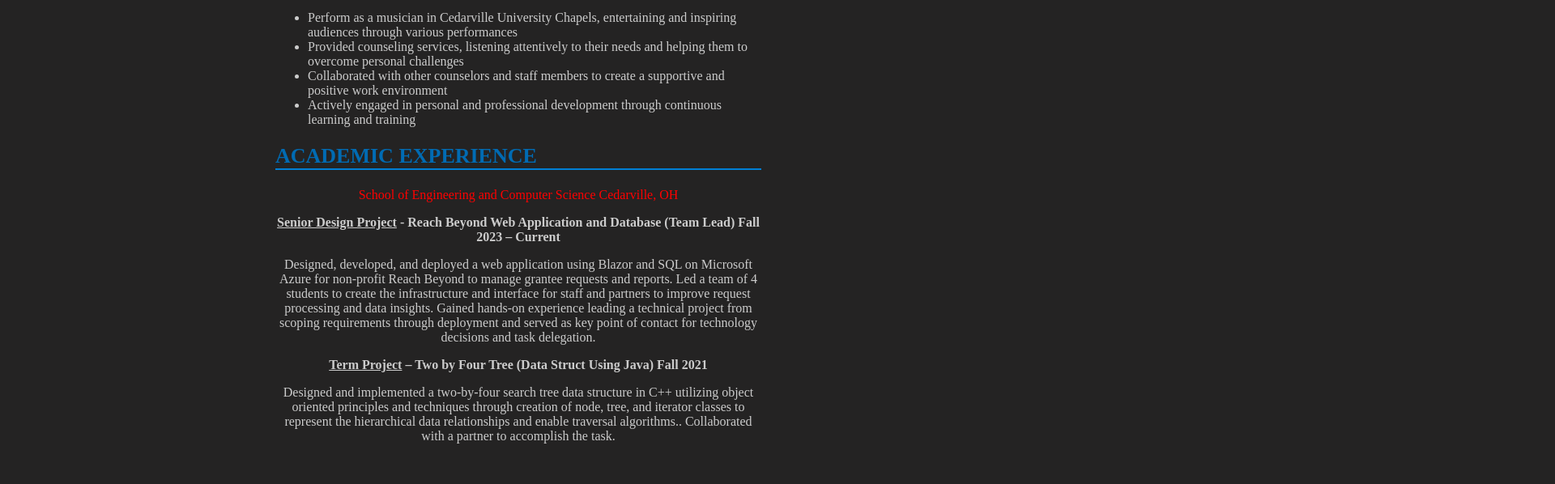
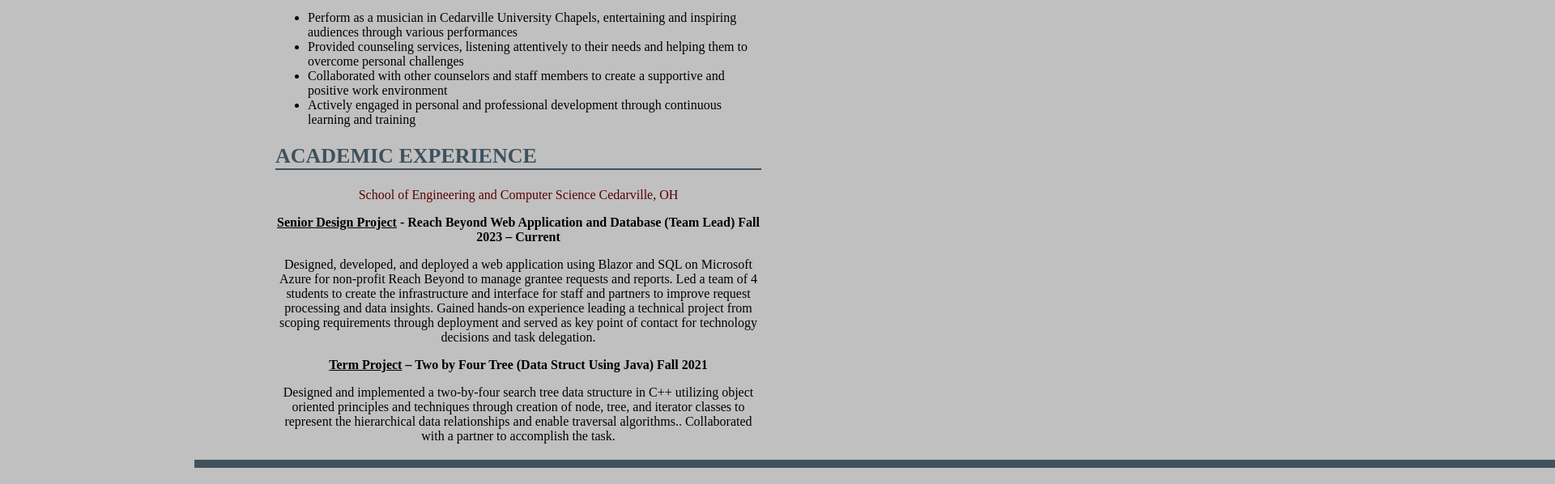
Before and after one commit to DreamWeaver3033/web-portfolio-file-server, a website: page about.html in a window 1280 px wide. Shown: the part 880-1478 px from the top of the page at 81% size, 1920 px wide, since content can reach past the window. Before the commit the page ends 1444 px from the top, so only its background shows below. Drawn offline with Linux system fonts and the light colour scheme.

Commit message:
add resume formatting changes

```diff
--- a/about.html
+++ b/about.html
@@ -5,11 +5,11 @@
   <title>Myles Weaver Resume</title>
   <style>
     body {
-        background-color: #242323;
-        color: #ccc;
+        background-color: #c0c0c0;
+        color: #000000;
     }
     h1, h2 {
-      color: #006bb3;
+      color: #3f515d;
     }
 
     h1 {
@@ -18,7 +18,7 @@
 
     h2 {
       font-size: 26px;
-      border-bottom: 2px solid #007fd4;
+      border-bottom: 2px solid #3f515d;
     }
 
     p{
@@ -102,7 +102,7 @@
 
     <h2>ACADEMIC EXPERIENCE</h2>
 
-    <p style="color:red;">School of Engineering and Computer Science Cedarville, OH</p>
+    <p style="color:rgb(89, 0, 0);">School of Engineering and Computer Science Cedarville, OH</p>
 
     <p><b><u>Senior Design Project</u> - Reach Beyond Web Application and Database (Team Lead)
     Fall 2023 – Current</b></p>
@@ -121,7 +121,8 @@
     enable traversal algorithms.. Collaborated with a partner to accomplish the task.</p>
 
   </div>
-
+    <div style="width: 1920px; margin: 20px auto; background-color: #3f515d; padding: 5px; text-align: center;">
+  </div>
 </div>
 
 </body>
```
